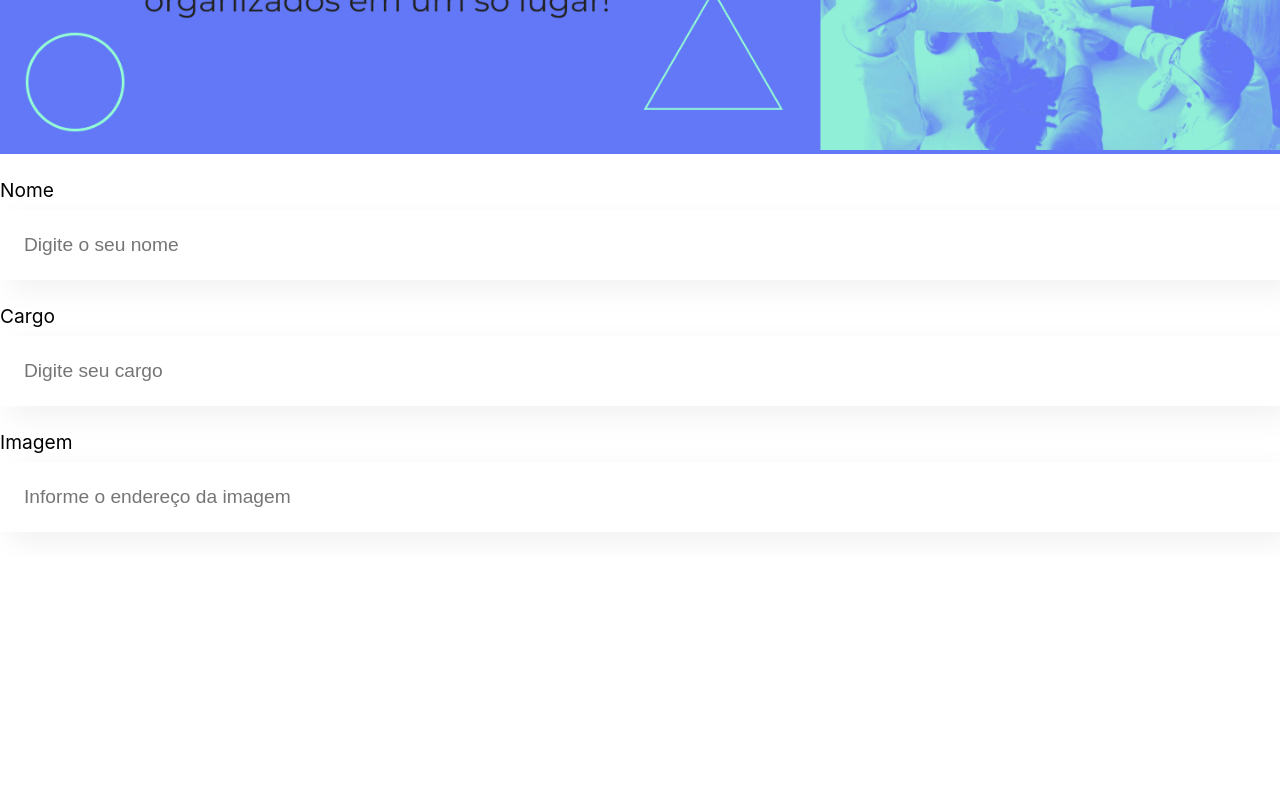
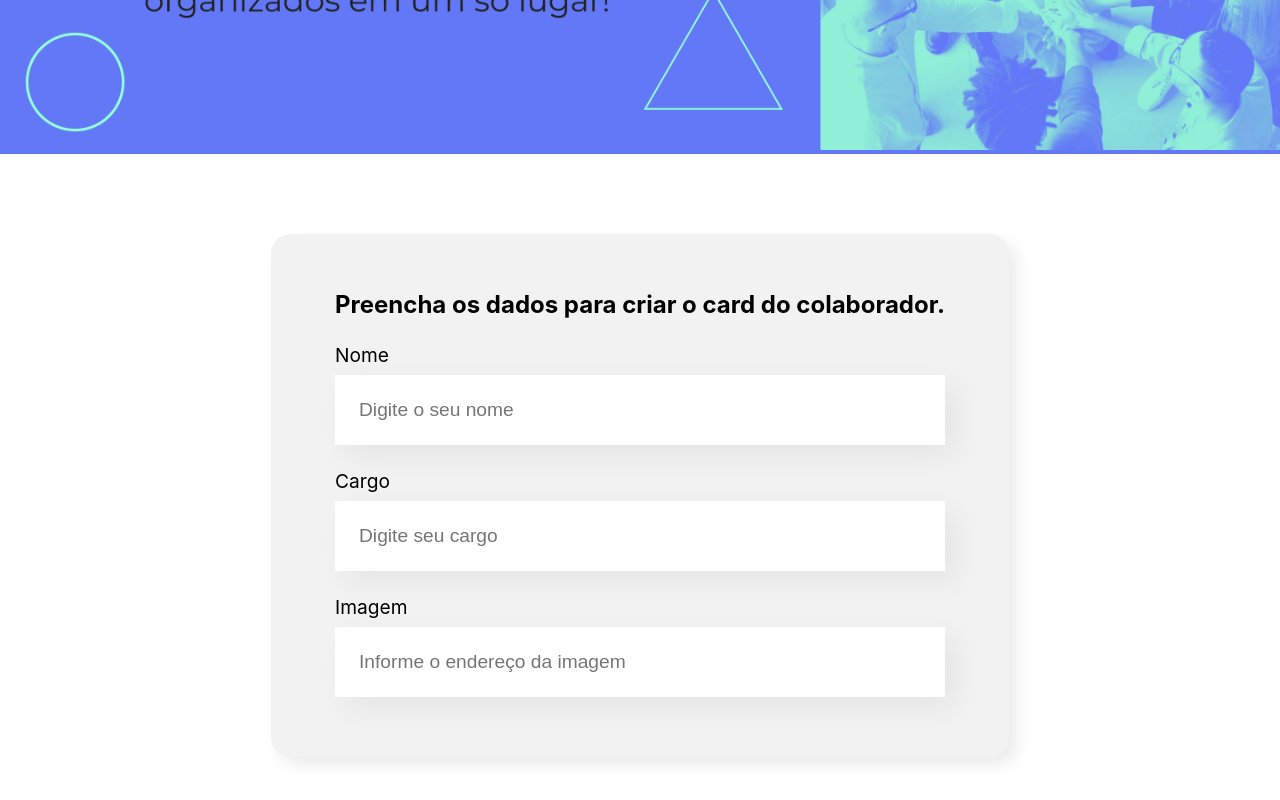
Before and after one commit to joaometzdorf/organo, a JavaScript app: page / in a window 1280 px wide. Shown: the part 344-1144 px from the top of the page. Before the commit the page ends 900 px from the top, so only its background shows below. Built offline with nearby package versions, Linux system fonts and the light colour scheme; the HTML template or start-up script is replaced by a standard one.

Commit message:
Criando formulário

```diff
--- a/src/App.js
+++ b/src/App.js
@@ -1,13 +1,11 @@
 import Banner from './components/Banner';
-import CampoTexto from './components/CampoTexto';
+import Formulario from './components/Formulario';
 
 function App() {
   return (
     <div className="App">
       <Banner />
-      <CampoTexto label="Nome" placeholder="Digite o seu nome" />
-      <CampoTexto label="Cargo" placeholder="Digite seu cargo" />
-      <CampoTexto label="Imagem" placeholder="Informe o endereço da imagem" />
+      <Formulario />
     </div>
   );
 }
--- /dev/null
+++ b/src/components/Formulario/Formulario.css
@@ -0,0 +1,13 @@
+.formulario {
+    display: flex;
+    justify-content: center;
+    margin: 80px 0;
+}
+
+.formulario form {
+    max-width: 80%;
+    background-color: #F2F2F2;
+    border-radius: 20px;
+    padding: 36px 64px;
+    box-shadow: 8px 8px 16px rgba(0, 0, 0, 0.08);
+}
--- /dev/null
+++ b/src/components/Formulario/index.js
@@ -0,0 +1,17 @@
+import CampoTexto from "../CampoTexto";
+import "./Formulario.css";
+
+const Formulario = () => {
+  return (
+    <section className="formulario">
+      <form>
+        <h2>Preencha os dados para criar o card do colaborador.</h2>
+        <CampoTexto label="Nome" placeholder="Digite o seu nome" />
+        <CampoTexto label="Cargo" placeholder="Digite seu cargo" />
+        <CampoTexto label="Imagem" placeholder="Informe o endereço da imagem" />
+      </form>
+    </section>
+  );
+};
+
+export default Formulario;
```
